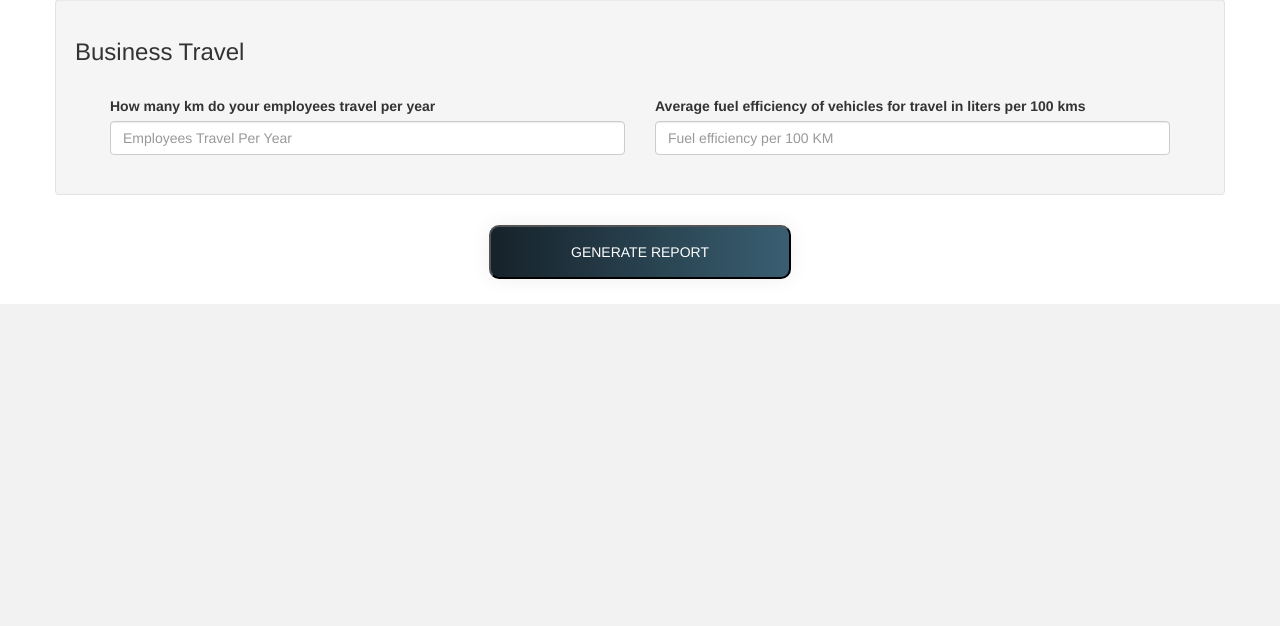
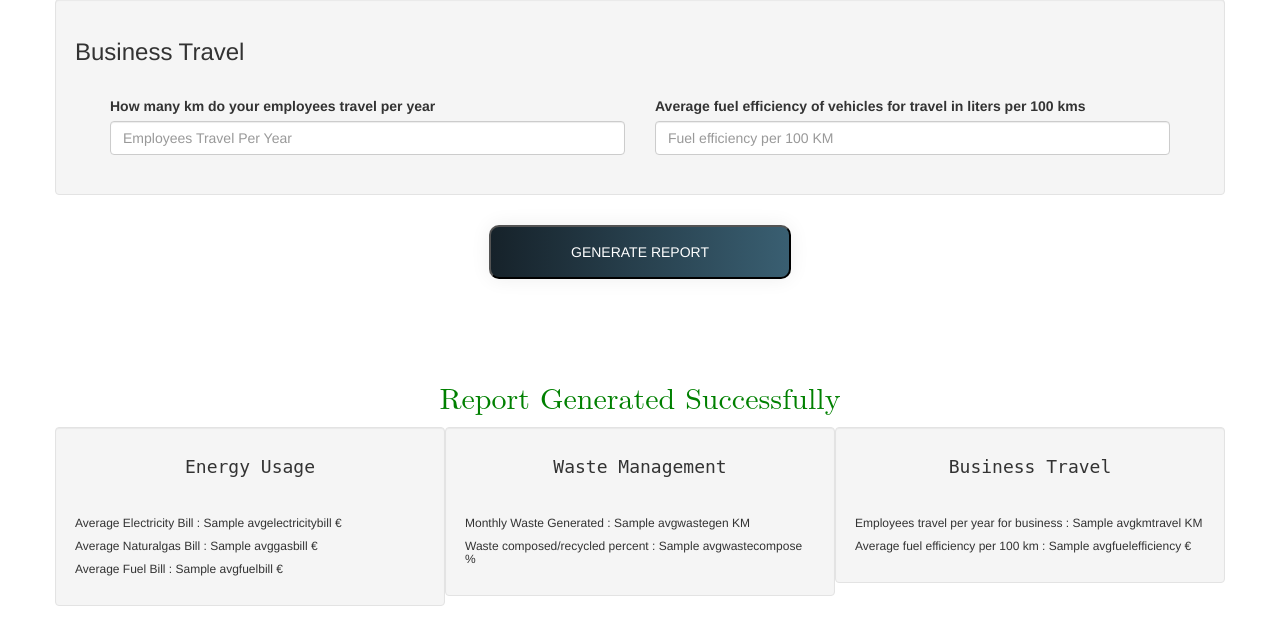
Before and after one commit to yatikanghan/Carbon-Monitor-Tool, a Flask app: template templates/index.html in a window 1280 px wide. Shown: the part 928-1554 px from the top of the page. Before the commit the page ends 1232 px from the top, so only its background shows below. Run offline with Flask 3, Linux system fonts and the light colour scheme; the template is opened without the code that fills it: most values are stand-ins (such as "Sample title", 1, 10 or a date in 2020); some libraries are stand-ins or nearby versions.

Commit message:
input and show

```diff
--- a/app.py
+++ b/app.py
@@ -1,9 +1,28 @@
-from flask import Flask, render_template
+from flask import Flask, render_template,request
 
 app=Flask(__name__)
 
-@app.route("/")
+@app.route("/", methods=['GET',"POST"])
 def index():
-    return render_template('index.html')
+    data=False
+    if request.method == "POST":
+        data=True
+        avgelectricitybill=int(request.form.get("avgelectricitybill"))
+        avggasbill=int(request.form.get("avggasbill"))
+        avgfuelbill=int(request.form.get("avgfuelbill"))
+
+        avgwastegen=int(request.form.get("avgwastegen"))
+        avgwastecompose=int(request.form.get("avgwastegen"))
+
+        avgkmtravel=int(request.form.get("avgkmtravel"))
+        avgfuelefficiency=int(request.form.get("avgfuelefficiency"))
+
+        return render_template('index.html',avgelectricitybill=avgelectricitybill, avggasbill=avggasbill, avgfuelbill=avgfuelbill, avgwastegen=avgwastegen, avgwastecompose=avgwastecompose, avgkmtravel=avgkmtravel, avgfuelefficiency=avgfuelefficiency)
+    else:
+        return render_template('index.html')
+
+
+
+
 
 app.run(debug=True)
--- a/static/main.css
+++ b/static/main.css
@@ -29,3 +29,7 @@
    color: #fff;
    text-decoration: none;
  }
+.outputtab h4{
+    text-align: center;
+    font-family: monospace;
+}
--- a/templates/index.html
+++ b/templates/index.html
@@ -28,7 +28,7 @@
 </div>
 <div class="container">
     <div class="row">
-        <form class="form-group" action="#" method="post">
+        <form class="form-group" action="/" method="post">
             <div class="maincalculator">
                 <h2>Calculate :</h2>
             </div>
@@ -42,15 +42,15 @@
                 <div class="row">
                     <div class="formpart col-lg-4" style="margin: 20px 20px;">
                         <label for="electricitybill">Monthly electricity bill in €</label>
-                        <input type="number" class="form-control" placeholder="Monthly Electricity Bill">
+                        <input type="number" name="avgelectricitybill" class="form-control" placeholder="Monthly Electricity Bill">
                     </div>
                     <div class="formpart col-lg-3" style="margin: 20px 5px;">
                         <label for="electricitybill">Monthly natural gas bill in €</label>
-                        <input type="number" class="form-control" placeholder="Monthly Electricity Bill">
+                        <input type="number" name="avggasbill" class="form-control" placeholder="Monthly Electricity Bill">
                     </div>
                     <div class="formpart col-lg-4" style="margin: 20px 10px;">
                         <label for="electricitybill">Monthly fuel bill in transportation in €</label>
-                        <input type="number" class="form-control" placeholder="Monthly Fuel Bill">
+                        <input type="number" name="avgfuelbill" class="form-control" placeholder="Monthly Fuel Bill">
                     </div>
                 </div>
             </div>
@@ -60,11 +60,11 @@
                 <div class="row" style="margin: 0 20px;">
                     <div class="formpart col-lg-6" style="margin: 20px 0;">
                         <label for="electricitybill">Waste do you generate per month in KG</label>
-                        <input type="number" class="form-control" placeholder="Monthly Generated Waste in KG">
+                        <input type="number" name="avgwastegen" class="form-control" placeholder="Monthly Generated Waste in KG">
                     </div>
                     <div class="formpart col-lg-4" style="margin: 20px 0;">
                         <label for="electricitybill">Monthly natural gas bill in €</label>
-                        <input type="range" min="0" max="100" value="0" class="slider" id="myRange"><span id="demo"></span>
+                        <input type="range" name="avgwastecompose" min="0" max="100" value="0" class="slider" id="myRange"><span id="demo"></span>
                     </div>
 
                 </div>
@@ -75,11 +75,11 @@
                 <div class="row" style="margin: 0 20px;">
                     <div class="formpart col-lg-6" style="margin: 20px 0;">
                         <label for="electricitybill">How many km do your employees travel per year</label>
-                        <input type="number" class="form-control" placeholder="Employees Travel Per Year">
+                        <input type="number" name="avgkmtravel" class="form-control" placeholder="Employees Travel Per Year">
                     </div>
                     <div class="formpart col-lg-6" style="margin: 20px 0;">
                         <label for="electricitybill">Average fuel efficiency of vehicles for travel in liters per 100 kms</label>
-                        <input type="number" class="form-control" placeholder="Fuel efficiency per 100 KM">
+                        <input type="number" name="avgfuelefficiency" class="form-control" placeholder="Fuel efficiency per 100 KM">
                     </div>
 
                 </div>
@@ -88,11 +88,41 @@
             <div class="submitbtn" style="text-align: center;">
                 <button class="btn-grad" type="submit" style="text-align: center;">Generate Report</button>
             </div>
+        </form>
 
-
-        </form>
     </div>
 </div>
+<br><br><br>
+
+{% if avgelectricitybill is not none and avgfuelbill is not none %}
+
+<div class="container">
+    <h2 style="font-family: math; text-align: center; color: green;">Report Generated Successfully</h2>
+        <div class="row">
+            <div class="well outputtab col-lg-4">
+                <h4>Energy Usage</h4>
+                <br>
+                <h6>Average Electricity Bill : {{ avgelectricitybill }} €</h6>
+                <h6>Average Naturalgas Bill : {{ avggasbill }} €</h6>
+                <h6>Average Fuel Bill : {{ avgfuelbill }} €</h6>
+
+            </div>
+            <div class="well outputtab col-lg-4">
+                <h4>Waste Management</h4>
+                <br>
+                <h6>Monthly Waste Generated  : {{ avgwastegen }} KM</h6>
+                <h6>Waste composed/recycled percent : {{ avgwastecompose }} %</h6>
+
+            </div>
+            <div class="well outputtab col-lg-4">
+                <h4>Business Travel</h4>
+                <br>
+                <h6>Employees travel per year for business  : {{ avgkmtravel }} KM</h6>
+                <h6>Average fuel efficiency per 100 km : {{ avgfuelefficiency }} €</h6>
+            </div>
+        </div>
+    </div>
+{% endif %}
 
 </body>
 <script>
```
